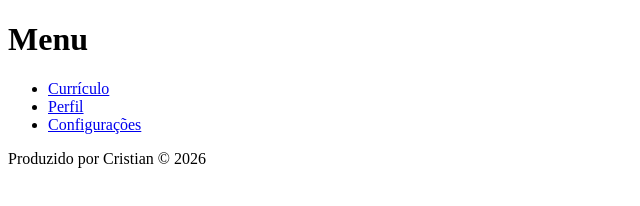
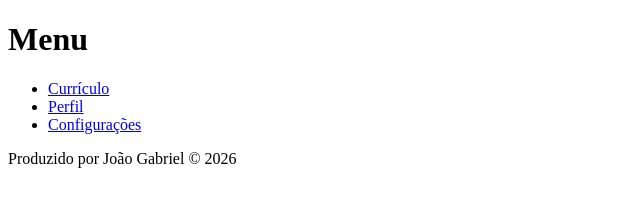
Before and after one commit to joaooo69/AMS, a plain HTML site: page PWI/Currículo/Index.html in a window 1280 px wide. Shown: the full height of the page, 0-640 px from the left. Drawn offline with Linux system fonts and the light colour scheme.

Commit message:
Update Index.html

```diff
--- a/PWI/Currículo/Index.html
+++ b/PWI/Currículo/Index.html
@@ -24,7 +24,7 @@
 
          </section>
          <footer>
-            <p>Produzido por Cristian &copy; 2026</p>
+            <p>Produzido por João Gabriel &copy; 2026</p>
          </footer>
     </main>
 </body>
```
